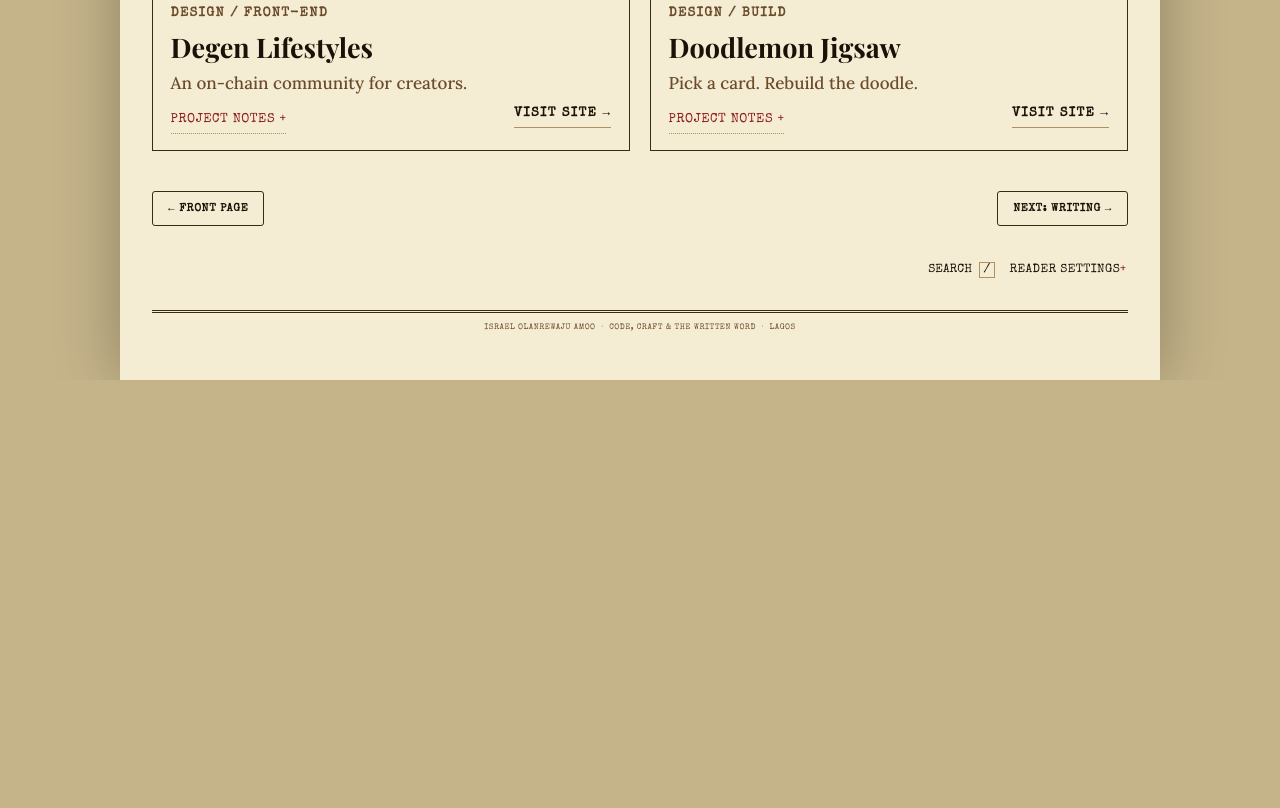
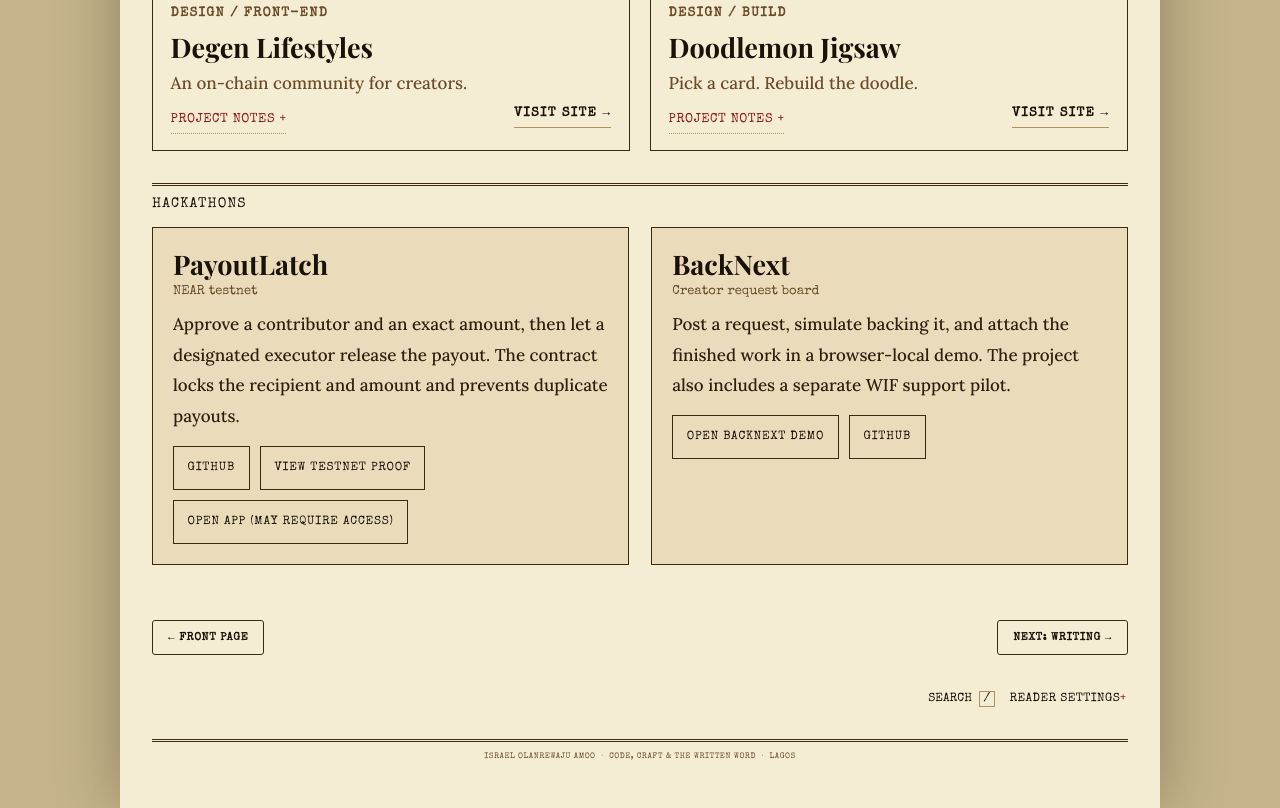
Before and after one commit to Jacksonx28/portfolio, a plain HTML site: page portfolio.html in a window 1280 px wide. Shown: the part 1614-2422 px from the top of the page. Before the commit the page ends 1994 px from the top, so only its background shows below. Drawn offline with nearby package versions, Linux system fonts and the light colour scheme; a web font is replaced by a local one.

Commit message:
Add accessible hackathon project listings (#11)

```diff
--- a/frontpage.css
+++ b/frontpage.css
@@ -293,3 +293,13 @@ html[data-motion="off"] :is(.paper-curtain,.paper-skip,.paper-unfold) { display:
 @media (max-width:760px) { .archive-layout { grid-template-columns: 1fr; } .clipping-box { max-width: 340px; width: 100%; margin: 0 auto; } }
 @media (prefers-reduced-motion: reduce) { .is-printing .press-chassis, .is-open .archive-clipping { animation: none; } }
 html[data-motion="off"] .is-printing .press-chassis, html[data-motion="off"] .is-open .archive-clipping { animation: none; }
+
+.hackathons { margin-block: 2rem 1rem; scroll-margin-top: 1rem; }
+.hackathon-list { list-style: none; margin: 0; padding: 0; }
+.hackathon-list article { height: 100%; padding: 1.25rem; border: 1px solid var(--rule); background: var(--paper-dark); }
+.hackathon-list .body-text { margin-block: .7rem; }
+.hackathon-list .edition-action { min-height: 44px; }
+.hackathons:focus-visible, .hackathon-list a:focus-visible { outline: 2px solid var(--red-ink); outline-offset: 3px; }
+@media (max-width: 600px) {
+  .masthead-nav { flex-wrap: wrap; justify-content: center; gap: .3rem .65rem; }
+}
--- a/portfolio.html
+++ b/portfolio.html
@@ -20,7 +20,7 @@
 <script src="theme.js?v=3"></script>
 <link rel="stylesheet" href="style.css">
 <link rel="stylesheet" href="interactions.css">
-<link rel="stylesheet" href="frontpage.css?v=8">
+<link rel="stylesheet" href="frontpage.css?v=9">
 </head>
 <body>
 <a class="skip-link" href="#main-content">Skip to content</a>
@@ -51,6 +51,7 @@
     <nav class="masthead-nav" aria-label="Main navigation">
       <a href="index.html">Home</a>
       <a href="portfolio.html" class="current" aria-current="page">Work</a>
+      <a href="#hackathons">Hackathons</a>
       <a href="writing.html">Writing</a>
       <a href="notices.html">Contact</a>
     </nav>
@@ -177,6 +178,23 @@
 
     </div>
     <noscript><p class="edition-note">Live preview controls need JavaScript. The Visit Site links above work directly.</p></noscript>
+    <section class="selected-dispatches hackathons" id="hackathons" aria-labelledby="hackathons-title" tabindex="-1">
+      <div class="work-section-heading"><h2 id="hackathons-title">Hackathons</h2></div>
+      <ul class="dispatch-grid hackathon-list">
+        <li><article id="payoutlatch">
+          <h3 class="dispatch-name">PayoutLatch</h3>
+          <p class="dispatch-meta">NEAR testnet</p>
+          <p class="body-text">Approve a contributor and an exact amount, then let a designated executor release the payout. The contract locks the recipient and amount and prevents duplicate payouts.</p>
+          <div class="edition-actions"><a class="edition-action" href="https://github.com/Jacksonx28/payoutlatch" aria-label="PayoutLatch on GitHub">GitHub</a><a class="edition-action" href="https://github.com/Jacksonx28/payoutlatch/blob/main/docs/TESTNET_PROOF.md">View testnet proof</a><a class="edition-action" href="https://payoutlatch.israeljackson854.chatgpt.site/">Open app (may require access)</a></div>
+        </article></li>
+        <li><article id="backnext">
+          <h3 class="dispatch-name">BackNext</h3>
+          <p class="dispatch-meta">Creator request board</p>
+          <p class="body-text">Post a request, simulate backing it, and attach the finished work in a browser-local demo. The project also includes a separate WIF support pilot.</p>
+          <div class="edition-actions"><a class="edition-action" href="https://jacksonx28.github.io/backnext/">Open BackNext demo</a><a class="edition-action" href="https://github.com/Jacksonx28/backnext" aria-label="BackNext on GitHub">GitHub</a></div>
+        </article></li>
+      </ul>
+    </section>
   </main>
 
   <div class="page-flip">
```
Also changed, not shown: index.html (+2 -1 lines), notices.html (+2 -1 lines), writing.html (+2 -1 lines), 1 other file.
